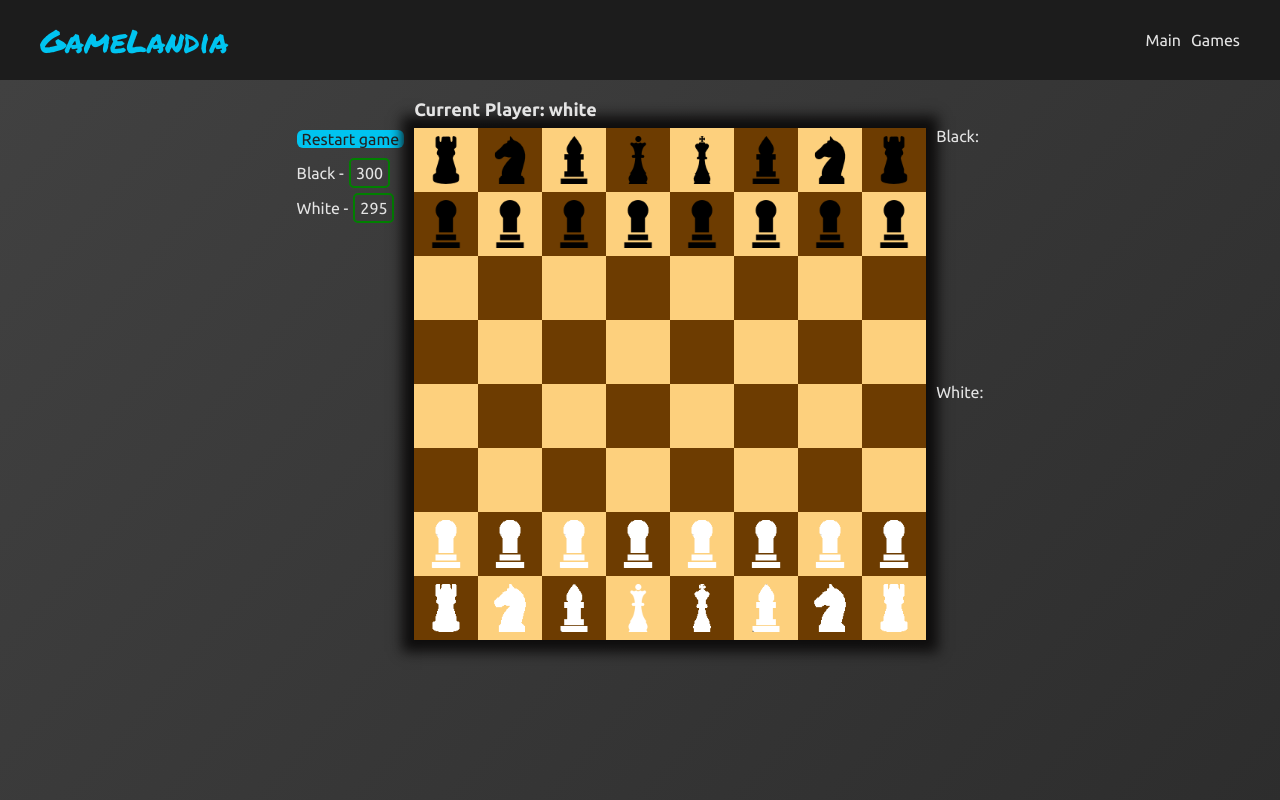
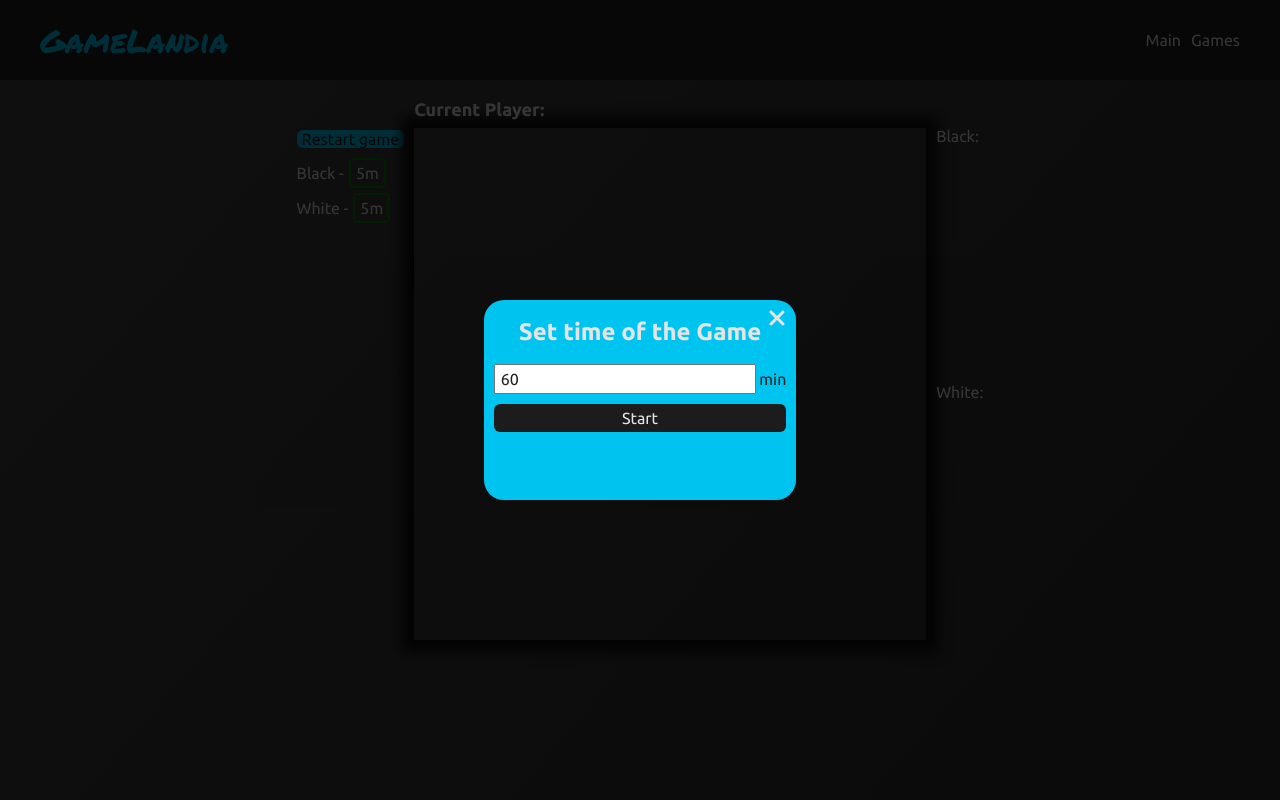
Before and after one commit to Nikitapil/gamelandia, a React (Create React App) app: page /chess in a window 1280 px wide. Built offline with nearby package versions, Linux system fonts and the light colour scheme.

Commit message:
add timer modal

```diff
--- a/src/Pages/Chess.tsx
+++ b/src/Pages/Chess.tsx
@@ -19,10 +19,10 @@ export const Chess = () => {
         setCurrentPlayer(whitePlayer)
     }
 
-    useEffect(() => {
-        restart()
-        setCurrentPlayer(whitePlayer)
-    }, [])
+    // useEffect(() => {
+    //     restart()
+    //     setCurrentPlayer(whitePlayer)
+    // }, [])
 
    const swapPlayer = () => {
       setCurrentPlayer(currentPlayer?.color === Colors.WHITE ? blackPlayer: whitePlayer)
@@ -30,7 +30,9 @@ export const Chess = () => {
 
   return (
     <div className='chess container'>
-      <div className='chess_timer'><ChessTimer currentPlayer={currentPlayer} restart={restart}/></div>
+      <div className='chess_timer'>
+        <ChessTimer currentPlayer={currentPlayer} restart={restart}/>
+      </div>
         <ChessBoardComponent board={board} setBoard={setBoard} currentPlayer={currentPlayer} swapPlayer ={swapPlayer}/>
         <div className='lost'>
           <LostFigures title='Black' figures={board.lostBlackFigures} />
--- a/src/components/Chess/ChessBoardComponent.tsx
+++ b/src/components/Chess/ChessBoardComponent.tsx
@@ -1,5 +1,4 @@
 import React, { FC, useEffect, useState } from "react";
-import { FigureNames } from "../../constants/chess";
 import { Board } from "../../models/chess/Board";
 import { Cell } from "../../models/chess/Cell";
 import { Player } from "../../models/chess/Player";
@@ -22,9 +21,12 @@ export const ChessBoardComponent: FC<ChessBoardComponentProps> = ({
 
   const click = (cell: Cell) => {
     if(selectedCell && selectedCell !==cell && selectedCell.figure?.canMove(cell)) {
-      selectedCell.moveFigure(cell)
+      const move = selectedCell.moveFigure(cell)
+      board.checkIfKingIsUnderAttack()
       setSelectedCell(null)
-      swapPlayer()
+      if(move) {
+        swapPlayer()
+      }
     }
 
     else if(cell.figure && cell.figure.color === currentPlayer?.color) {
@@ -49,7 +51,10 @@ export const ChessBoardComponent: FC<ChessBoardComponentProps> = ({
 
   return (
     <div>
-      <h3 className="current-player">Current Player: {currentPlayer?.color}</h3>
+      <div className="game-information">
+        <h3 className="current-player">Current Player: {currentPlayer?.color}</h3>
+        <p className="king__attacked">{board.underAttackMessage}</p>
+      </div>
       <div className="board">
         {board.cells.map((row, idx) => (
           <React.Fragment key={idx}>
--- a/src/components/Chess/ChessTimer.tsx
+++ b/src/components/Chess/ChessTimer.tsx
@@ -1,6 +1,8 @@
 import React, { FC, useEffect, useRef, useState } from 'react'
 import { Colors } from '../../models/chess/Colors'
 import { Player } from '../../models/chess/Player'
+import { ModalContainer } from '../UI/ModalContainer'
+import { TimerModal } from './TimerModal'
 
 interface ChessTimerProps {
     currentPlayer: Player | null
@@ -10,6 +12,7 @@ interface ChessTimerProps {
 export const ChessTimer:FC<ChessTimerProps> = ({currentPlayer, restart}) => {
     const [blackTime, setBlackTime] = useState(300)
     const [whiteTime, setWhiteTime] = useState(300)
+    const [isModalOpen, setIsModalOpen] = useState(true)
     const timer = useRef<null | ReturnType<typeof setInterval>>(null)
     const startTimer = () => {
         if (timer.current) {
@@ -33,18 +36,24 @@ export const ChessTimer:FC<ChessTimerProps> = ({currentPlayer, restart}) => {
         startTimer()
     }, [currentPlayer])
 
-    const handleRestart = () => {
-        setBlackTime(300)
-        setWhiteTime(300)
+    const handleRestart = (time = 300) => {
+        setBlackTime(time)
+        setWhiteTime(time)
         restart()
     }
+
+    const closeModal = () => {
+        setIsModalOpen(false)
+    }
+
   return (
     <div>
-        <button onClick={handleRestart} className='chess__restart'>Restart game</button>
+        <button onClick={() => setIsModalOpen(true)} className='chess__restart'>Restart game</button>
         <div className='chess-timer__time'>
-            <div className='chess-timer__item'>Black - <div className='time'>{blackTime}</div></div>
-           <div className='chess-timer__item'> White - <div className='time'>{whiteTime}</div></div>
+            <div className='chess-timer__item'>Black - <div className='time'>{(blackTime/60).toFixed(0)}m</div></div>
+           <div className='chess-timer__item'> White - <div className='time'>{(whiteTime/60).toFixed(0)}m</div></div>
         </div>
+        {isModalOpen && <ModalContainer closeModal={closeModal} title='Set time of the Game'><TimerModal closeModal={closeModal} start={handleRestart}/></ModalContainer>}
     </div>
   )
 }
--- /dev/null
+++ b/src/components/Chess/TimerModal.tsx
@@ -0,0 +1,29 @@
+import React, { FC, useState } from 'react'
+
+interface TimerModalProps {
+    start: (time?: number) => void
+    closeModal: () => void
+}
+
+export const TimerModal:FC<TimerModalProps> = ({start, closeModal}) => {
+    const [time, setTime] = useState(60)
+
+    const timeChangeHandler = ( e:React.ChangeEvent<HTMLInputElement> ) => {
+        const value = e.target.value
+        setTime(+value)
+    }
+
+    const onStart = () => {
+        const timeValue = time > 10 ? time : 10
+        const seconds = timeValue*60
+        start(seconds)
+        closeModal()
+    }
+
+  return (
+    <div className='timer-modal'>
+        <label><input type="number" className='timer-input' placeholder='Time' value={time} onChange={timeChangeHandler} /> min</label>
+        <button className='timer-button' onClick={onStart}>Start</button>
+    </div>
+  )
+}
--- /dev/null
+++ b/src/components/UI/ModalContainer.tsx
@@ -0,0 +1,21 @@
+import React, { FC } from 'react'
+import '../../styles/modal.scss'
+import {faXmark} from "@fortawesome/free-solid-svg-icons";
+  import { FontAwesomeIcon } from "@fortawesome/react-fontawesome";
+interface ModalContainerProps {
+    children: JSX.Element | string;
+    title?: string
+    closeModal?: () => void
+}
+
+export const ModalContainer:FC<ModalContainerProps> = ({children, title='', closeModal}) => {
+  return (
+    <div className='modal'>
+        <div className='modal__content'>
+            <button className='modal__close-btn' onClick={closeModal}><FontAwesomeIcon icon={faXmark} /></button>
+            <h2 className='modal__title'>{title}</h2>
+            {children}
+        </div>
+    </div>
+  )
+}
--- a/src/models/chess/Board.ts
+++ b/src/models/chess/Board.ts
@@ -16,6 +16,7 @@ export class Board {
         white: null,
         black: null
     }
+    underAttackMessage = ''
     public initCells() {
         for (let i = 0; i < 8; i++) {
             const row: Cell[] = []
@@ -91,6 +92,19 @@ export class Board {
         newBoard.lostBlackFigures = this.lostBlackFigures
         newBoard.lostWhightFigures = this.lostWhightFigures
         newBoard.kings = this.kings
+        newBoard.underAttackMessage = this.underAttackMessage
         return newBoard
     }
+
+    checkIfKingIsUnderAttack() {
+        if(this.kings.white?.cell.isUnderAttack()) {
+            this.underAttackMessage = 'White king is under attack'
+            return
+        }
+        if(this.kings.black?.cell.isUnderAttack()) {
+            this.underAttackMessage = 'Black king is under attack'
+            return
+        }
+        this.underAttackMessage = ''
+    }
 }
--- a/src/models/chess/Cell.ts
+++ b/src/models/chess/Cell.ts
@@ -1,3 +1,4 @@
+import { FigureNames } from '../../constants/chess';
 import { Board } from './Board';
 import { Colors } from "./Colors";
 import { Figure } from "./figures/figure";
@@ -21,9 +22,11 @@ export class Cell {
         this.id = Math.random()
     }
 
-    setFigure(figure: Figure) {
+    setFigure(figure: Figure | null) {
         this.figure = figure
-        this.figure.cell = this
+        if (this.figure) {
+            this.figure.cell = this
+        }
     }
 
     addLostfigure(figure:Figure) {
@@ -36,8 +39,18 @@ export class Cell {
             if (target.figure) {
                 this.addLostfigure(target.figure)
             }
+            const targetFigure = target.figure || null
             target.setFigure(this.figure)
             this.figure = null
+            if(this.board.kings[target.figure?.color!]?.cell.isUnderAttack()) {
+                if (targetFigure) {
+                    targetFigure.color === Colors.BLACK ?  this.board.lostBlackFigures.pop() : this.board.lostWhightFigures.pop()
+                }
+                this.setFigure(target.figure!)
+                target.setFigure(targetFigure)
+                return false
+            }
+            return true
         }
     }
 
@@ -103,13 +116,13 @@ export class Cell {
             for (let j = 0; j < row.length; j++) {
                 const cell = row[j]
                 if (cell.figure?.canMove(this)) {
-                    console.log('true');
                     return true
                 }
             }
         }
-        console.log('false');
 
         return false
     }
+
+
 }
--- a/src/styles/chess.scss
+++ b/src/styles/chess.scss
@@ -104,4 +104,37 @@
             color: $mainColor;
         }
     }
+    .game-information {
+        display: flex;
+        justify-content: space-between;
+        align-items: center;
+        .king__attacked {
+        color: red;
+        margin-bottom: 10px;
+        font-size: 18px;
+        font-weight: 700;
+        }
+    }
+    .timer-modal {
+        display: flex;
+        flex-direction: column;
+        padding-top: 20px;
+    }
+    .timer-input {
+        height: 30px;
+        margin-bottom: 10px;
+        padding: 0 5px;
+    }
+    .timer-button {
+        background-color: #1C1C1C;
+        color: $mainColor;
+        border: none;
+        border-radius: 6px;
+        transition: 0.4s;
+        margin-bottom: 10px;
+        padding: 5px;
+        &:hover {
+            background-color: #0e0d0d;
+        }
+    }
 }
--- /dev/null
+++ b/src/styles/modal.scss
@@ -0,0 +1,43 @@
+@import './vars.scss';
+.modal {
+    position: fixed;
+    top: 0;
+    left: 0;
+    width: 100%;
+    height: 100vh;
+    background-color: rgba(0, 0, 0, 0.763);
+    z-index: 2;
+    display: flex;
+    align-items: center;
+    justify-content: center;
+}
+.modal__content {
+    min-width: 300px;
+    max-width: 320px;
+    min-height: 200px;
+    padding: 20px 10px;
+    background-color: $titleColor;
+    border-radius: 20px;
+    display: flex;
+    flex-direction: column;
+    align-items: center;
+    position: relative;
+}
+.modal__title {
+    color: $mainColor;
+    font-size: 24px;
+    font-weight: 700;
+}
+.modal__close-btn {
+    position: absolute;
+    top: 5px;
+    right: 10px;
+    color: $mainColor;
+    border: none;
+    background: none;
+    font-size: 24px;
+    transition: 0.4s;
+    &:hover {
+        font-size: 26px;
+    }
+}
```
Also changed, not shown: package.json (+8 -0 lines), src/models/chess/figures/King.ts (+0 -17 lines), src/models/chess/figures/figure.ts (+21 -40 lines), 1 other file (tests, documents, lock files or other folders).
